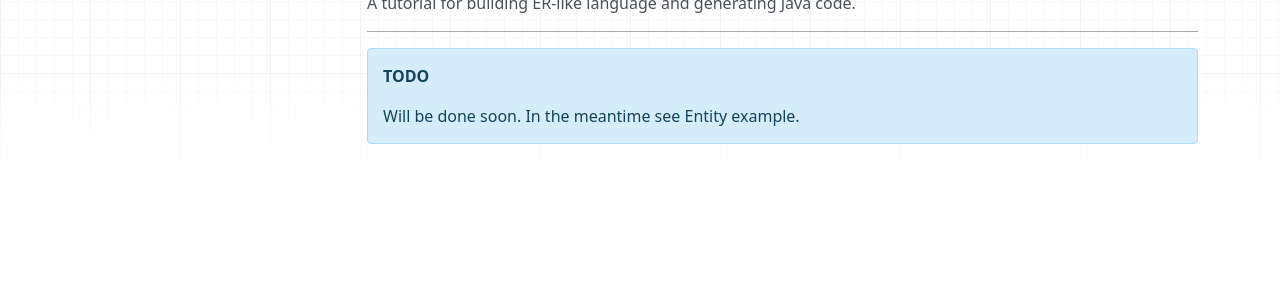
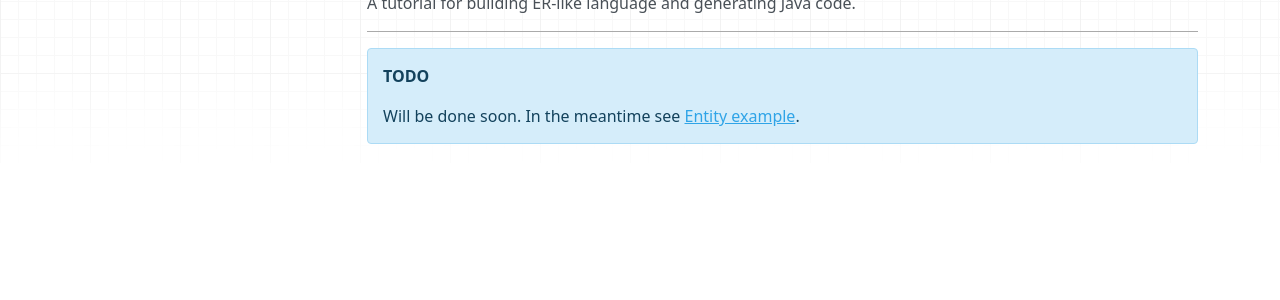
Before and after one commit to textX/textX, an MkDocs documentation site: the page built from docs/tutorials/entity.md, in a window 1280 px wide. Shown: the part 143-443 px from the top of the page. Built offline with MkDocs 1.6.1, drawn with Linux system fonts in a browser that asks for light colours; nearby versions of some CDN libraries; old or Windows-style settings are respelled for this version of MkDocs; part of the change alters nothing that is shown.

```diff
--- a/docs/tutorials/entity.md
+++ b/docs/tutorials/entity.md
@@ -5,4 +5,4 @@ A tutorial for building ER-like language and generating Java code.
 ---
 
 !!! note "TODO"
-    Will be done soon. In the meantime see Entity example.
+    Will be done soon. In the meantime see [Entity example](https://github.com/igordejanovic/textX/tree/master/examples/Entity).
```
